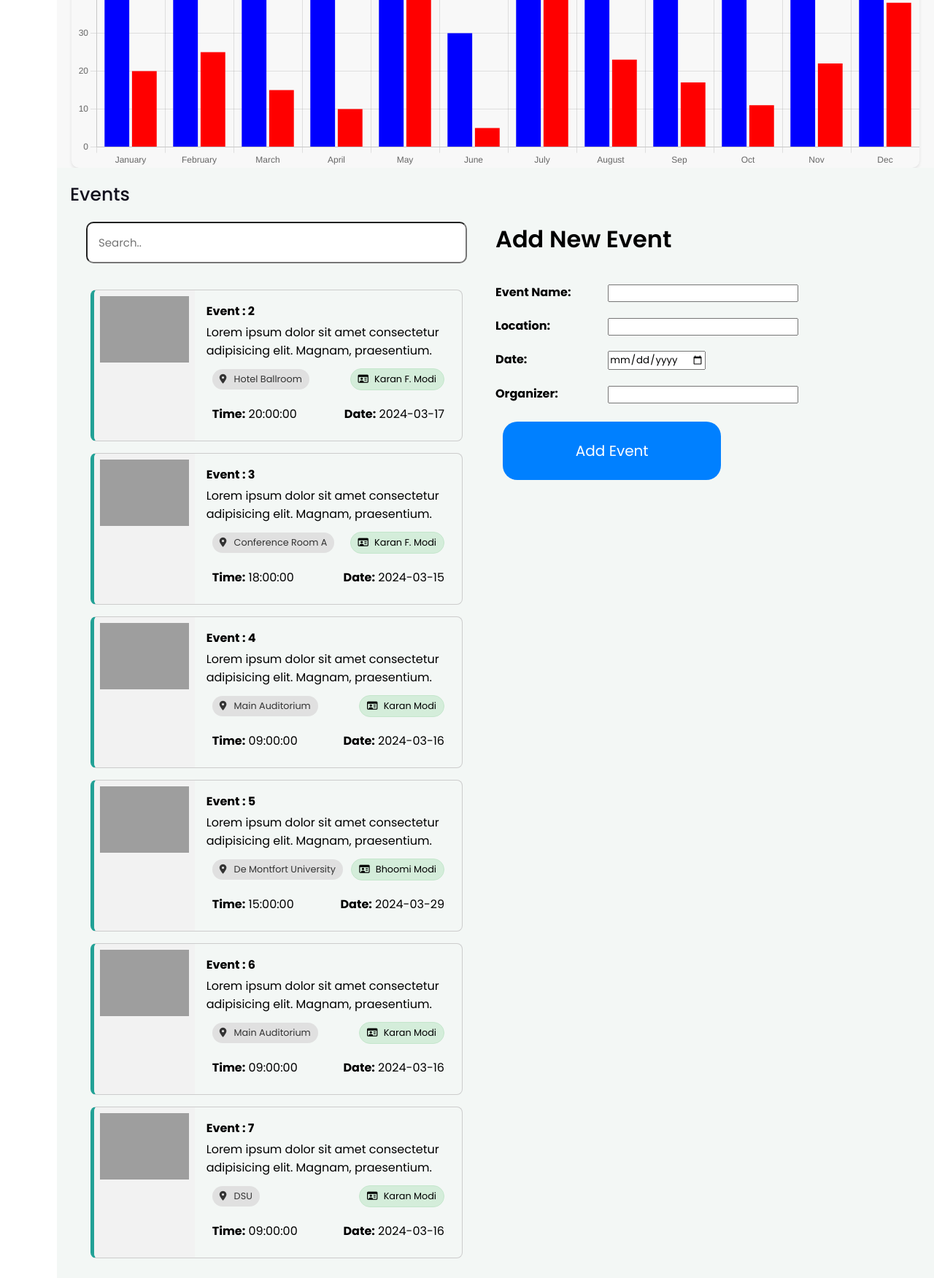
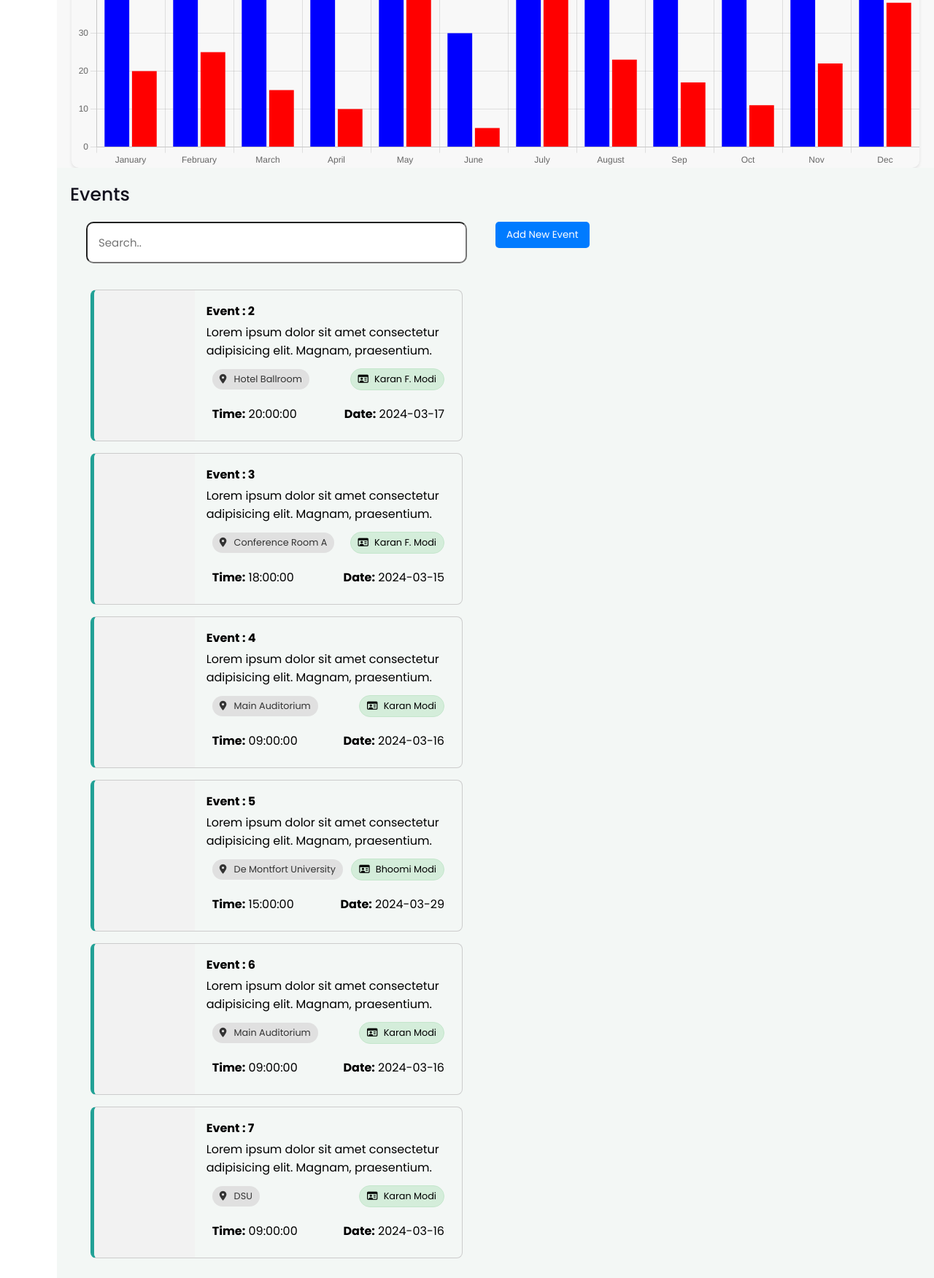
Before and after one commit to karnmodi/The_CryptoShow, a PHP site: page /View/Home.php in a window 1280 px wide. Shown: the part 881-2633 px from the top of the page at 73% size. Run offline with PHP 8.4, Linux system fonts and the light colour scheme; a user stored in the database is signed in; data comes from the database, SQL or seed files in the repository; grey boxes are pictures that could not be loaded.

Commit message:
Event Update

```diff
--- /dev/null
+++ b/Controller/Admin/Events/AddEvent.js
@@ -0,0 +1,10 @@
+function openAddEventDialog(){
+    var dialog = document.getElementById('Add-Event-Details');
+    dialog
+    .showModal();
+}
+
+function closeAddEventDialog(){
+    var dialog =document.getElementById('Add-Event-Details');
+    dialog.close();
+}
--- /dev/null
+++ b/Controller/Admin/Events/UpdateEvent.js
@@ -0,0 +1,14 @@
+
+  function openUpdateEventDialog(eventId) {
+    // Fetch event details based on eventId and populate the form fields
+    // For simplicity, let's assume you have JavaScript function to fetch event details and populate the form fields
+
+    // Show the dialog
+    var dialog = document.getElementById('Update-Event-Details');
+    dialog.showModal();
+  }
+
+  function closeUpdateEventDialog() {
+    var dialog = document.getElementById('Update-Event-Details');
+    dialog.close();
+  }
--- a/View/CSS/Admin/Events.css
+++ b/View/CSS/Admin/Events.css
@@ -20,14 +20,26 @@
 }
 
 .RHS-Content form{
-  display: flex;
-  flex-direction: column;
-  position: fixed;
+  width: auto;
+ display: flex;
+ flex-direction: column;
 
 }
 
-.RHS-Content form .submit{
-  width: fit-content;
+#Add-Event-Details .dialog-close-btn{
+    position: absolute;
+    top: 10px;
+    right: 10px;
+    background: none;
+    border: none;
+    font-size: 20px;
+    cursor: pointer;
+}
+
+ #Add-Event-Details .button{
+  display: block;
+  margin: 0 auto;
+  text-align: center;
 }
 
 #searchstringForEvents {
--- a/View/CSS/Admin/Settings.css
+++ b/View/CSS/Admin/Settings.css
@@ -46,7 +46,7 @@ label {
 
 .setting-option #logout:hover{
     background-color: #0056b3;
-    /* color: black; */
+
 
 }
 
@@ -60,5 +60,5 @@ button {
 }
 
 button:hover {
-    background-color: #0056b3;
+    background-color: #000000;
 }
--- a/View/Home.php
+++ b/View/Home.php
@@ -180,15 +180,15 @@ $resultofFE = mysqli_query($con, $FetchAllEvents);
         </div>
 
         <div class="tile-container">
-    <?php
-while ($row = mysqli_fetch_assoc($resultofFE)) {
+          <?php
+           while ($row = mysqli_fetch_assoc($resultofFE)) {
 
-    $randomImageURL = "https://source.unsplash.com/random";
+
 
     ?>
-            <div class="tile" data-event-id="<?php echo $row['EventID']; ?>">
+            <div class="tile" data-event-id="<?php echo $row['EventID']; ?>" onclick="openUpdateEventDialog(<?php echo $row['EventID']; ?>)">
               <div class="tile-header">
-              <img src="<?php echo $randomImageURL; ?>" alt="<?php echo isset($row['EventName']) ? $row['EventName'] : ''; ?>" class="tile-image">
+
               </div>
 
               <div class="tile-body">
@@ -224,31 +224,55 @@ while ($row = mysqli_fetch_assoc($resultofFE)) {
       </div>
 
       <div class="RHS-Content">
-
-        <form class="form-container" action="../Controller/Admin/Events/AddEvent.php" method="post">
-          <h2>Add New Event</h2>
-          <div class="event-name">
-            <label for="event-name">Event Name:</label>
-            <input type="text" id="event-Id" name="event_name" required>
-          </div>
-          <div class="event-location">
-            <label for="event-location"> Location:</label>
-            <input type="text" id="event-location" name="event_location" required>
-          </div>
-          <div class="event-date">
-            <label for="event-date">Date:</label>
-            <input type="date" id="event-date" name="event_date" required>
-          </div>
-          <div class="event-organizer">
-            <label for="event-organizer">Organizer:</label>
-            <input type="text" id="event-organizer" name="event_organizer" required>
-          </div>
-          <div class="submit">
-            <input type="submit" value="Add Event" id="btnAddEvent">
+      <button onclick="openAddEventDialog();" aria-label="Add-New-Event">Add New Event</button>
+      <dialog id="Add-Event-Details">
+      <button onclick="closeAddEventDialog();" aria-label="Close" class="dialog-close-btn">❌</button>
+        <h2>Add Event</h2>
+        <form method="post" action="../Controller/Admin/Events/AddEvent.php">
+        <label for="event_name">Event Name:</label>
+        <input type="text" id="event_name" name="event_name" required>
+          <label for = "event_Location">Location:</label>
+          <input type="text" id="event_location" name="event_location" required>
+          <label for = "event_date"> Date:</label>
+          <input type="date" id="event_date" name="event_date" required>
+          <label for = "event_organizer">Organizer:</label>
+          <input type="text" id="event_organizer" name="event_organizer" required>
+          <label for = "event_time"> Time:</label>
+          <input type="time" id="event_time" name="event_time" required>
+          <label for = "event_description"> Description:</label>
+          <input type="text" id="event_description" name="event_description" required>
+          <label for = "event_image"> Image URL:</label>
+          <input type="url" id="event_image" name="event_image" required><br><br>
+          <div class="button">
+          <button type="submit" id="submitEvent">Submit Event</button>
           </div>
         </form>
-        </dialog>
+     </dialog>
 
+     <dialog id="Update-Event-Details">
+  <button onclick="closeUpdateEventDialog();" aria-label="Close" class="dialog-close-btn">❌</button>
+  <h2>Update Event</h2>
+  <form method="post" action="../Controller/Admin/Events/UpdateEvent.php" id="updateEventForm">
+    <input type="hidden" id="event_id" name="event_id">
+    <label for="event_name">Event Name:</label>
+    <input type="text" id="event_name" name="event_name" required>
+    <label for = "event_Location">Location:</label>
+          <input type="text" id="event_location" name="event_location" required>
+          <label for = "event_date"> Date:</label>
+          <input type="date" id="event_date" name="event_date" required>
+          <label for = "event_organizer">Organizer:</label>
+          <input type="text" id="event_organizer" name="event_organizer" required>
+          <label for = "event_time"> Time:</label>
+          <input type="time" id="event_time" name="event_time" required>
+          <label for = "event_description"> Description:</label>
+          <input type="text" id="event_description" name="event_description" required>
+          <label for = "event_image"> Image URL:</label>
+          <input type="url" id="event_image" name="event_image" required>
+    <div class="button">
+      <button type="submit" id="submitUpdateEvent">Update Event</button>
+    </div>
+  </form>
+</dialog>
 
       </div>
 
@@ -409,7 +433,8 @@ while ($row = mysqli_fetch_assoc($resultofFM)) {
   <script src="https://cdn.jsdelivr.net/npm/chart.js"></script>
   <script src="../Controller/Admin/Dashboard/Dashboard.js"></script>
   <script src="../Controller/Admin/Settings/UpdateUserDetails.js"></script>
-
+  <script src="../Controller/Admin/Events/AddEvent.js"></script>
+  <script src="../Controller/Admin/Events/UpdateEvent.js"></script>
 </body>
 
 </html>
```
Also changed, not shown: Controller/Admin/Events/AddEvent.php (+3 -5 lines), Controller/Admin/Events/UpdateEvent.php (added, +48 -0 lines).
